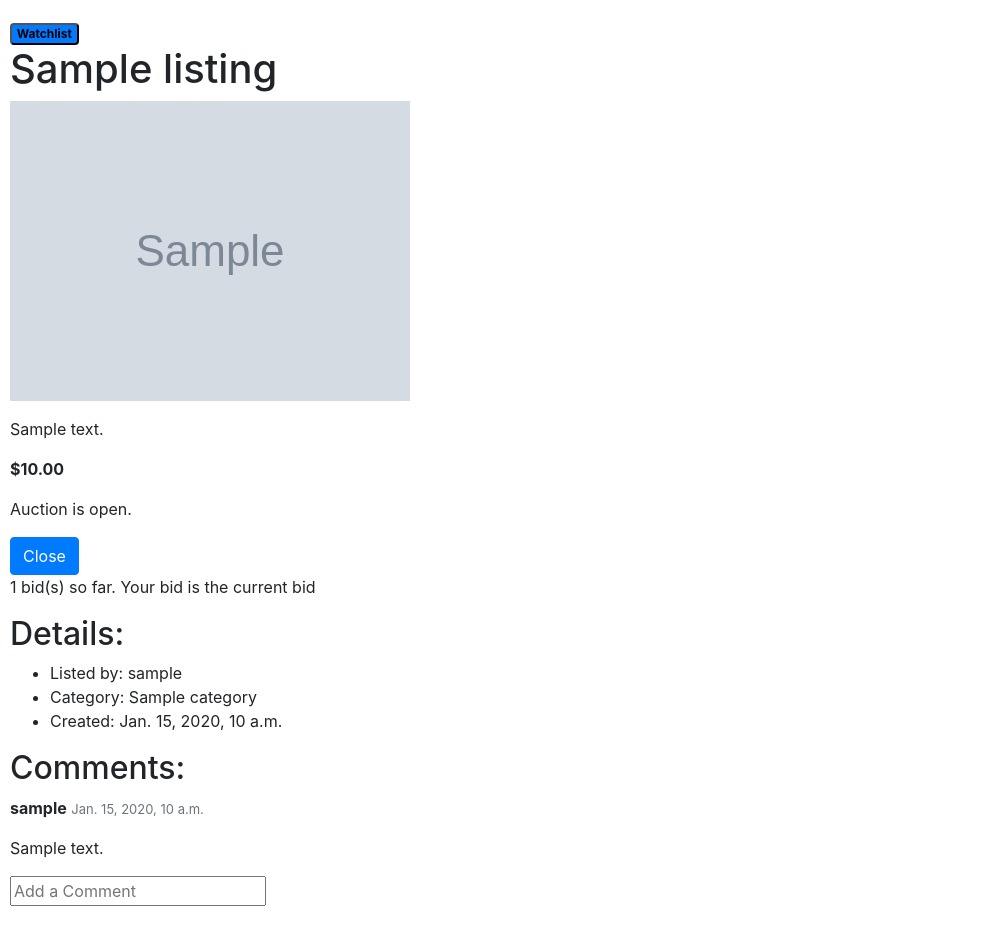
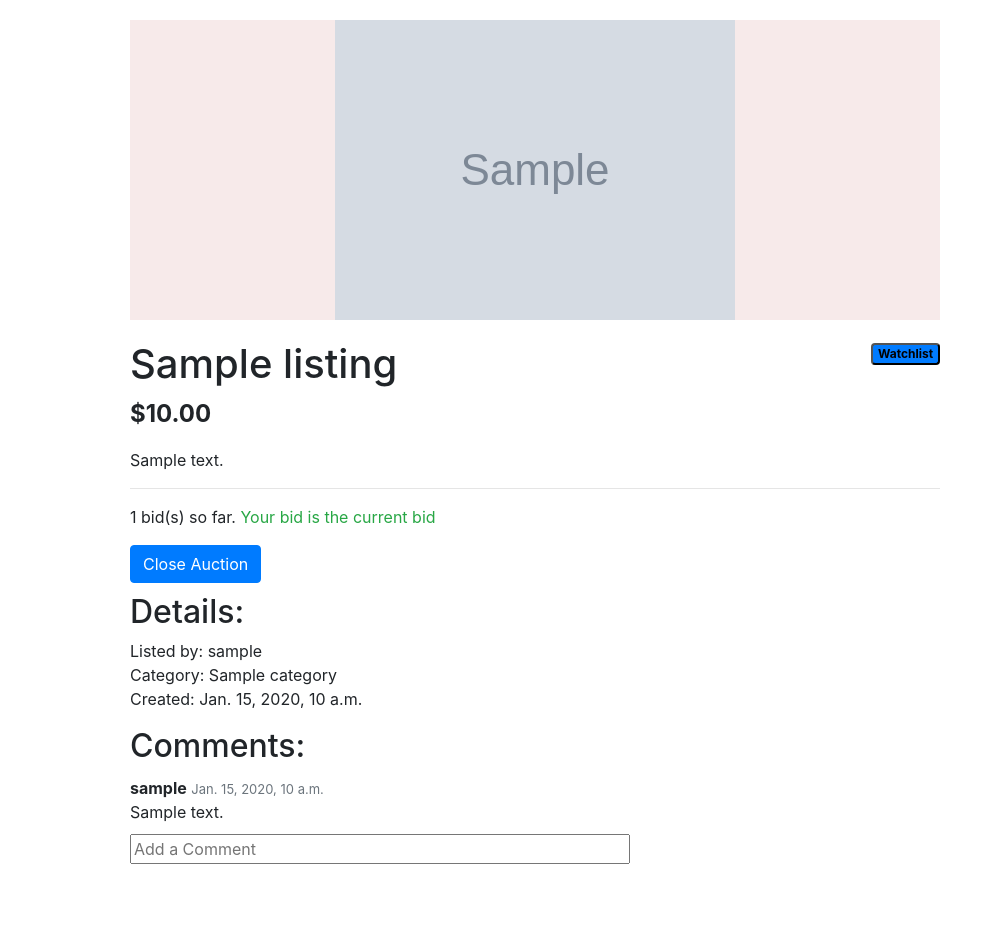
Before and after one commit to daniel-ob/CS50W, a Django app: page /listings/1 in a window 1280 px wide. Shown: the part 152-1084 px from the top of the page, without its empty margins (0-993 px from the left). After the commit the page ends 1016 px from the top, so only its background shows below. Run offline with Django 3.2, Linux system fonts and the light colour scheme; a user stored in the database is signed in; tables that the repository leaves empty hold one stand-in row (values such as "Sample post"); grey boxes marked "Sample" are stand-in pictures; some libraries are stand-ins or nearby versions.

Commit message:
[2_Commerce] Listing Page: Styling and Template reordering

```diff
--- a/2_Commerce/commerce/auctions/static/auctions/styles.css
+++ b/2_Commerce/commerce/auctions/static/auctions/styles.css
@@ -121,10 +121,70 @@ article div {
 
 /* Listing */
 
+#listing-page figure {
+    text-align: center;
+    background-color: #F7EAEA;
+}
+
+#listing-page img {
+    max-height: 400px;
+    max-width: 100%;
+}
+
+#listing-page .header {
+    margin-top: 20px;
+    display: flex;
+    flex-wrap: wrap;
+    justify-content: space-between;
+}
+
+#listing-page h1 {
+    overflow: auto;
+}
+
+#listing-page .price {
+    font-size: x-large;
+}
+
+#listing-page .description {
+    overflow: auto;
+}
+
+#bid-form {
+    display: flex;
+    height: 40px;
+}
+
+#id_amount_dollars {
+    width: 120px;
+}
+
+#bid-form .btn {
+    margin-left: 10px;
+}
+
 .error {
     color: red;
 }
 
-.congrats {
-    color: green;
+#listing-page h2 {
+    margin-top: 10px;
 }
+
+#listing-page ul {
+    list-style-type: none;
+    padding: 0;
+}
+
+.comment {
+    margin-top: 10px;
+}
+
+.comment p {
+    margin: 0;
+}
+
+#id_text {
+    margin-top: 10px;
+    width: 500px;
+}
--- a/2_Commerce/commerce/auctions/templates/auctions/listing.html
+++ b/2_Commerce/commerce/auctions/templates/auctions/listing.html
@@ -3,10 +3,21 @@
 {% block title %}Auctions - {{ listing.title }} {% endblock %}
 
 {% block body %}
-    <div id="listing-page">
+    <div id="listing-page" class="col-md-8 col-sm-10 offset-md-1">
+        <section class="main">
+            <figure>
+                {% if listing.image_url %}
+                <img src="{{ listing.image_url }}" alt="{{ listing.title }}" />
+                {% else %}
+                {% load static %}
+                <img src="{% static 'auctions/no_image.svg' %}" alt="No image" />
+                <figcaption>(No image has been uploaded for this listing)</figcaption>
+                {% endif %}
+            </figure>
+            <div class="header">
+                <h1>{{ listing.title }}</h1>
                 {% if user.is_authenticated %}
-            <section class="watchlist">
-                <form action="{% url 'watchlist' %}" method="post">
+                    <form id="watchlist-form" action="{% url 'watchlist' %}" method="post">
                         {% csrf_token %}
                         <input type="hidden" name="listing_id" value="{{ listing.id }}">
                         {% if listing in user.watchlist.listings.all %}
@@ -17,22 +28,8 @@
                                     value="add">Watchlist</button>
                         {% endif %}
                     </form>
-            </section>
                 {% endif %}
-        <section class="main-info">
-            <h1>{{ listing.title }}</h1>
-            <figure>
-                {% if listing.image_url %}
-                    <img src="{{ listing.image_url }}" alt="{{ listing.title }}" />
-                {% else %}
-                    {% load static %}
-                    <img src="{% static 'auctions/no_image.svg' %}" alt="No image" />
-                    <figcaption>(No image has been uploaded for this listing)</figcaption>
-                {% endif %}
-            </figure>
-            {% if listing.description %}
-                <p class="description">{{ listing.description }}</p>
-            {% endif %}
+            </div>
             <p class="price">
                 <strong>
                 {% if listing.bids.count %}
@@ -42,23 +39,24 @@
                 {% endif %}
                 </strong>
             </p>
+            {% if listing.description %}
+                <p class="description">{{ listing.description }}</p>
+            {% endif %}
         </section>
+        <hr>
         <section class="auction">
             {% if listing.is_active %}
-                <div id="auction-state">
-                    <p>Auction is open.</p>
+                <p>{{ listing.bids.count }} bid(s) so far.
+                    {% if listing.bids.last.user == user %}
+                        <span class="text-success">Your bid is the current bid</span>
+                    {% endif %}
+                </p>
                 {% if user == listing.user %}
                     <form action="{% url 'close' listing.id %}" method="post">
                         {% csrf_token %}
-                            <input class="btn btn-primary" type="submit" value="Close" />
+                        <input class="btn btn-primary" type="submit" value="Close Auction" />
                     </form>
                 {% endif %}
-                </div>
-                <p>{{ listing.bids.count }} bid(s) so far.
-                    {% if listing.bids.last.user == user %}
-                        Your bid is the current bid
-                    {% endif %}
-                </p>
                 {% if user.is_authenticated and user != listing.user %}
                     <form id="bid-form" action="{% url 'bid' listing.id %}" method="post">
                         {% csrf_token %}
@@ -70,10 +68,10 @@
                     {% endif %}
                 {% endif %}
             {% else %}
+                <p>{{ listing.bids.count }} total bid(s).</p>
                 <p><strong>Auction is closed.</strong></p>
-                <p>{{ listing.bids.count }} total bid(s).</p>
                 {% if listing.bids.last.user == user %}
-                    <p class="congrats"><strong>You won the auction.</strong></p>
+                    <p class="alert alert-success"><strong>You won the auction.</strong></p>
                 {% endif %}
             {% endif %}
         </section>
```
Lines whose indentation alone changed are shown as unchanged.
